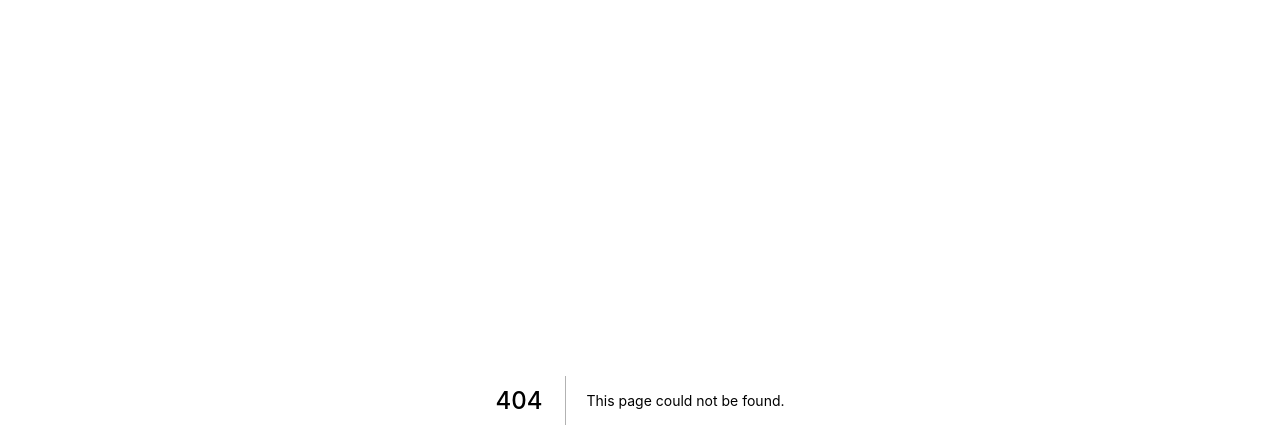
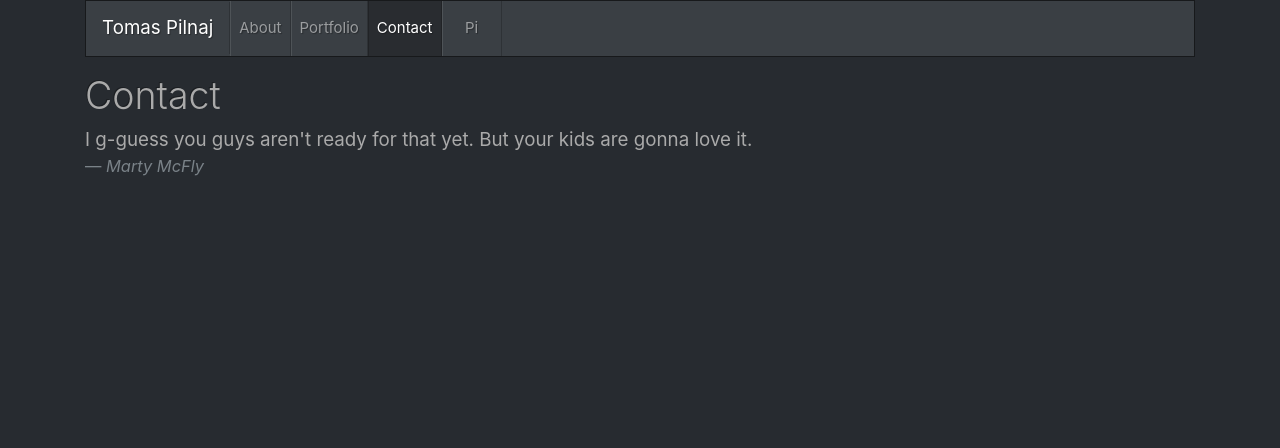
Before and after one commit to pilniczek/my-next, a Next.js app: page /contact in a window 1280 px wide. Before the commit this address had no page. Shown: the top 448 px of the page. Built offline with nearby package versions, Linux system fonts and the light colour scheme.

Commit message:
finish navigation

```diff
--- /dev/null
+++ b/components/ActiveLink.jsx
@@ -0,0 +1,37 @@
+import React from 'react';
+import { withRouter } from 'next/router';
+import {
+  arrayOf, string, oneOfType, node, object,
+} from 'prop-types';
+import uniId from '../utils/uniId';
+
+const ActiveLink = ({
+  children, router, href, className,
+}) => {
+  const handleClick = () => {
+    router.push(href);
+  };
+  const active = router.pathname === href ? 'active' : '';
+  return (
+    <a
+      href={href}
+      onClick={handleClick}
+      className={`${className} ${active}`}
+      key={uniId()}
+    >
+      {children}
+    </a>
+  );
+};
+
+ActiveLink.propTypes = {
+  children: oneOfType([
+    arrayOf(node),
+    node,
+  ]).isRequired,
+  href: string.isRequired,
+  className: string.isRequired,
+  router: object.isRequired,
+};
+
+export default withRouter(ActiveLink);
--- a/components/Layout.jsx
+++ b/components/Layout.jsx
@@ -38,6 +38,22 @@ const Layout = ({ children }) => (
           margin: 0;
           padding: 0;
         }
+        button {
+          background: transparent;
+        }
+        html {
+          overflow: -moz-scrollbars-vertical;
+            overflow-y: scroll;
+        }
+        html {
+          overflow-y:scroll;
+        }
+        .nav-item {
+          text-align: center;
+        }
+        .nav-item:hover {
+          text-decoration: none;
+        }
       `}
     </style>
     <Navbar />
--- a/components/Navbar.jsx
+++ b/components/Navbar.jsx
@@ -1,5 +1,5 @@
 import React from 'react';
-import Link from 'next/link';
+import ActiveLink from './ActiveLink';
 
 const Navbar = () => (
   <div className="container">
@@ -10,17 +10,20 @@ const Navbar = () => (
       </button>
 
       <div className="collapse navbar-collapse" id="navbarColor02">
-        <ul className="navbar-nav mr-auto">
-          <li className="nav-item active">
-            <Link href="/"><button className="nav-link" type="button">About</button></Link>
-          </li>
-          <li className="nav-item active">
-            <Link href="/portfolio"><button className="nav-link" type="button">Portfolio</button></Link>
-          </li>
-          <li className="nav-item active">
-            <Link href="/pi"><button className="nav-link" type="button">Pi</button></Link>
-          </li>
-        </ul>
+        <div className="navbar-nav mr-auto">
+          <ActiveLink href="/" className="nav-item">
+            <span className="nav-link">About</span>
+          </ActiveLink>
+          <ActiveLink href="/portfolio" className="nav-item">
+            <span className="nav-link">Portfolio</span>
+          </ActiveLink>
+          <ActiveLink href="/contact" className="nav-item">
+            <span className="nav-link">Contact</span>
+          </ActiveLink>
+          <ActiveLink href="/pi" className="nav-item">
+            <span className="nav-link">Pi</span>
+          </ActiveLink>
+        </div>
       </div>
     </nav>
   </div>
--- /dev/null
+++ b/pages/contact.jsx
@@ -0,0 +1,14 @@
+import React from 'react';
+import Layout from '../components/Layout';
+import PageHeader from '../components/PageHeader';
+import Quote from '../components/Quote';
+
+
+const Contact = () => (
+  <Layout>
+    <PageHeader title="Contact" />
+    <Quote text="I g-guess you guys aren't ready for that yet. But your kids are gonna love it." author="Marty McFly" />
+  </Layout>
+);
+
+export default Contact;
```
